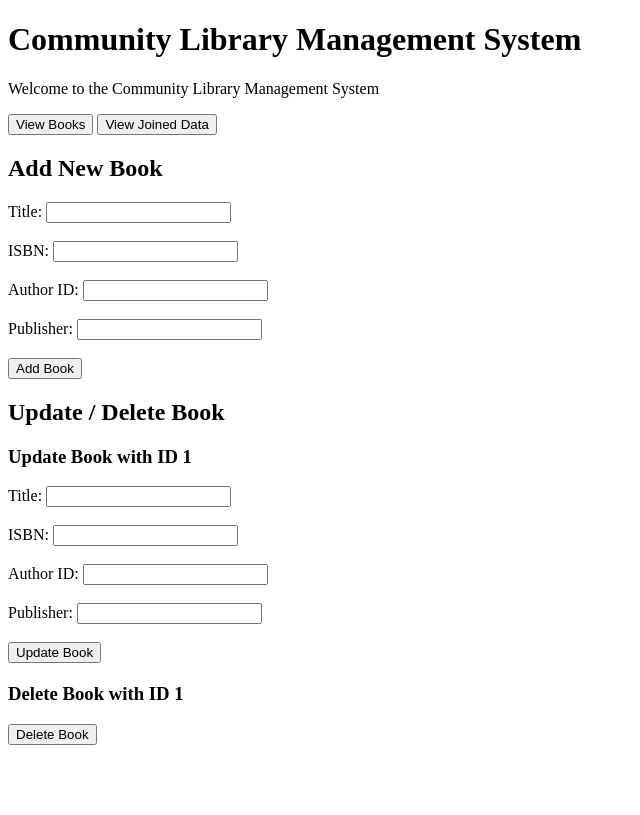
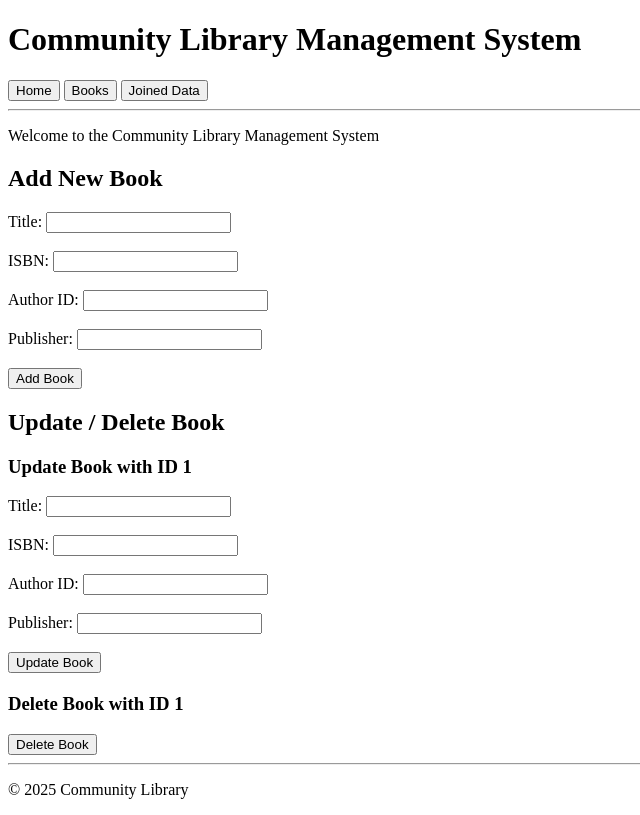
Before and after one commit to BenjaminDanker/CRUD-Chronicles, a FastAPI app: page / in a window 1280 px wide. Shown: the whole page, without its empty margins (0-640 px from the left). Before the commit the page ends 745 px from the top, so only its background shows below. Run offline with FastAPI, Linux system fonts and the light colour scheme.

Commit message:
Improve UI with Base Template

```diff
--- /dev/null
+++ b/templates/base.html
@@ -0,0 +1,26 @@
+<!DOCTYPE html>
+<html>
+<head>
+    <meta charset="UTF-8">
+    <title>{% block title %}Community Library Management System{% endblock %}</title>
+</head>
+<body>
+    <header>
+        <h1>Community Library Management System</h1>
+        <nav>
+            <button onclick="location.href='/'">Home</button>
+            <button onclick="location.href='/books'">Books</button>
+            <button onclick="location.href='/joined_data'">Joined Data</button>
+        </nav>
+        <hr>
+    </header>
+    <main>
+        {% block content %}
+        {% endblock %}
+    </main>
+    <footer>
+        <hr>
+        <p>&copy; 2025 Community Library</p>
+    </footer>
+</body>
+</html>
--- a/templates/index.html
+++ b/templates/index.html
@@ -1,14 +1,9 @@
-<!DOCTYPE html>
-<html>
-<head>
-    <meta charset="UTF-8">
-    <title>Community Library Management System</title>
-</head>
-<body>
-    <h1>Community Library Management System</h1>
+{% extends "base.html" %}
+
+{% block title %}Home - Community Library Management System{% endblock %}
+
+{% block content %}
 <p>{{ message }}</p>
-    <button onclick="location.href='/books'">View Books</button>
-    <button onclick="location.href='/joined_data'">View Joined Data</button>
 
 <h2>Add New Book</h2>
 <form action="/add_book" method="post">
@@ -49,5 +44,4 @@
     <h3>Delete Book with ID 1</h3>
     <input type="submit" value="Delete Book">
 </form>
-</body>
-</html>
+{% endblock %}
```
Lines whose indentation alone changed are shown as unchanged.
